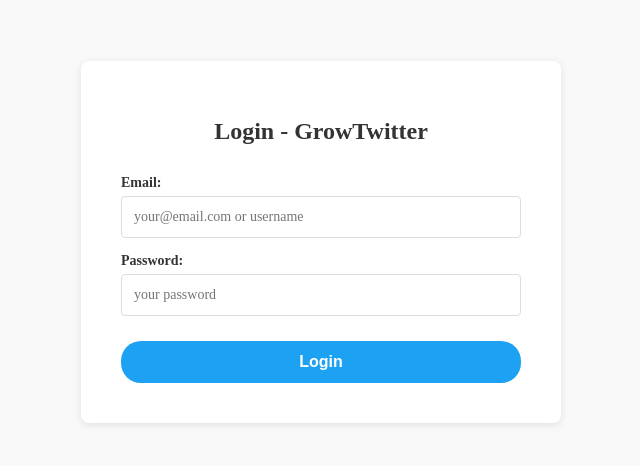
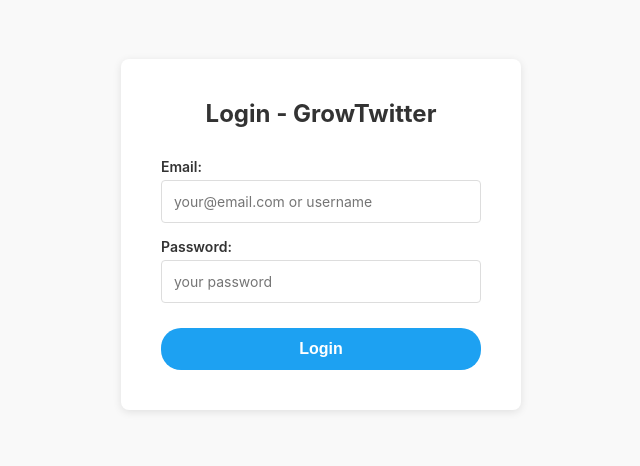
Before and after one commit to pedrofeld/growtwitter_app, a React (Vite) app: page /login in a window 1280 px wide. Shown: the part 166-632 px from the top of the page, without its empty margins (319-959 px from the left). Built offline with nearby package versions, Linux system fonts and the light colour scheme; no server answers.

Commit message:
feat: create global styles

```diff
--- /dev/null
+++ b/src/config/styles/GlobalStyles.ts
@@ -0,0 +1,30 @@
+import { createGlobalStyle } from "styled-components";
+
+export const GlobalStyles = createGlobalStyle`
+  * {
+    margin: 0;
+    padding: 0;
+    box-sizing: border-box;
+  }
+
+  html,
+  body {
+    margin: 0;
+    padding: 0;
+    width: 100%;
+    height: 100%;
+  }
+
+  body {
+    font-family: -apple-system, BlinkMacSystemFont, "Segoe UI", Roboto,
+      "Helvetica Neue", Arial, sans-serif, "Apple Color Emoji",
+      "Segoe UI Emoji", "Segoe UI Symbol";
+    -webkit-font-smoothing: antialiased;
+    -moz-osx-font-smoothing: grayscale;
+  }
+
+  #root {
+    width: 100%;
+    height: 100%;
+  }
+`;
--- a/src/main.tsx
+++ b/src/main.tsx
@@ -2,9 +2,11 @@
 import { createRoot } from "react-dom/client";
 import App from "./App.tsx";
 import { AuthProvider } from "./config/context/AuthContext.tsx";
+import { GlobalStyles } from "./config/styles/GlobalStyles.ts";
 
 createRoot(document.getElementById("root")!).render(
   <StrictMode>
+    <GlobalStyles />
     <AuthProvider>
       <App />
     </AuthProvider>
```
